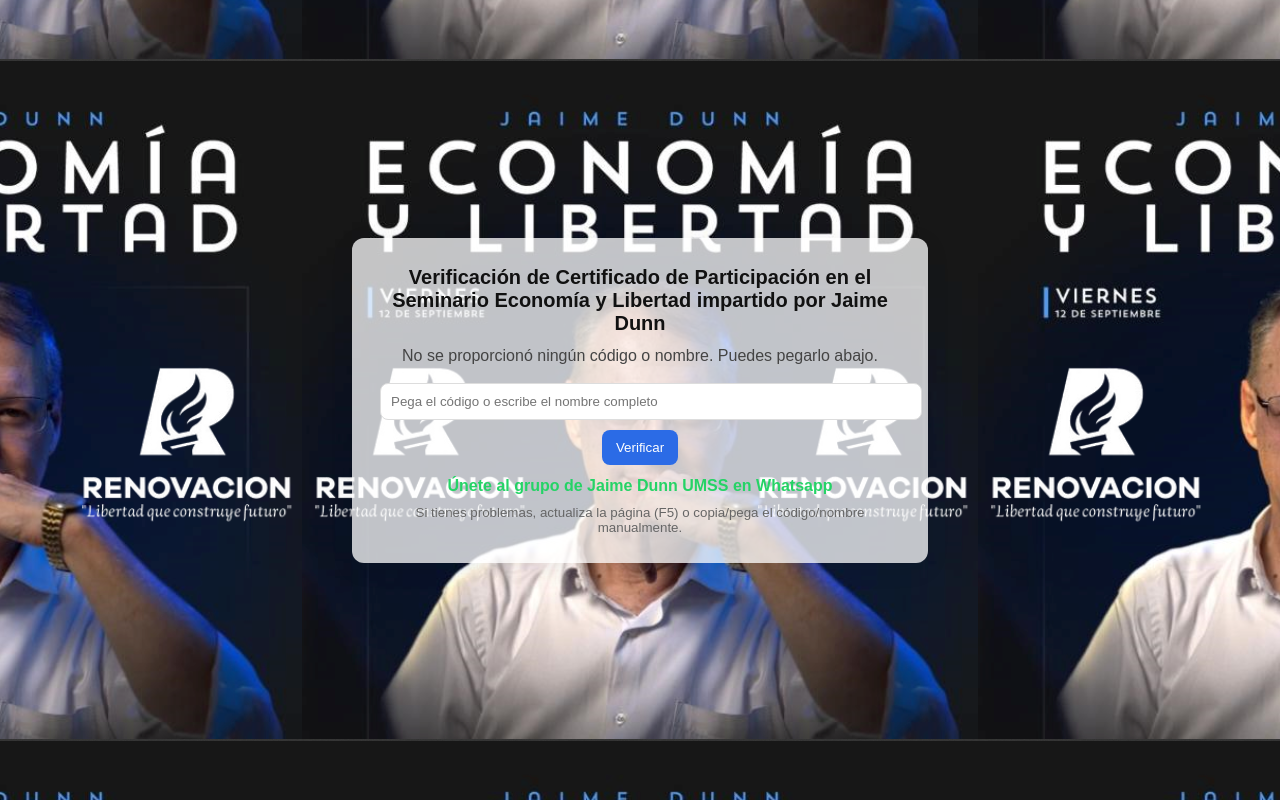
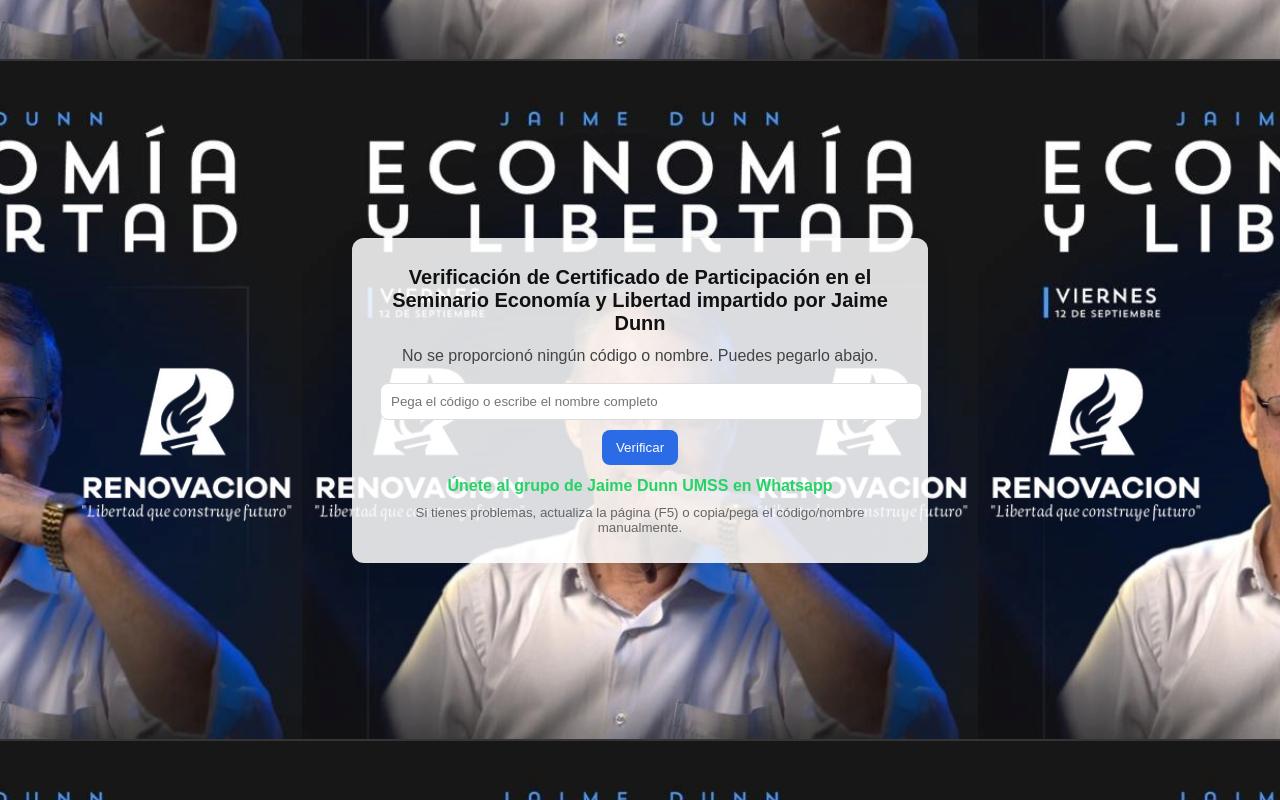
Before and after one commit to Jhery0/Certificados-JaimeDunn, a plain HTML site: page index.html in a window 1280 px wide. Drawn offline with Linux system fonts and the light colour scheme.

Commit message:
Update index.html

```diff
--- a/index.html
+++ b/index.html
@@ -14,11 +14,13 @@
   align-items: center;
   justify-content: center;
   background: url('imagenes/jaime_dunn_fondo.jpg') center center repeat;
+  background-size: auto; /* Mantiene tamaño original de la imagen */
 }
+
 
     /* Tarjeta con transparencia controlable */
     .overlay {
-      background: rgba(255, 255, 255, 0.75); /* aquí controlas transparencia: 0.0-1.0 */
+      background: rgba(255, 255, 255, 0.85); /* aquí controlas transparencia: 0.0-1.0 */
       padding: 28px;
       border-radius: 12px;
       box-shadow: 0 6px 24px rgba(15,20,30,0.08);
```
Lines whose indentation alone changed are shown as unchanged.
